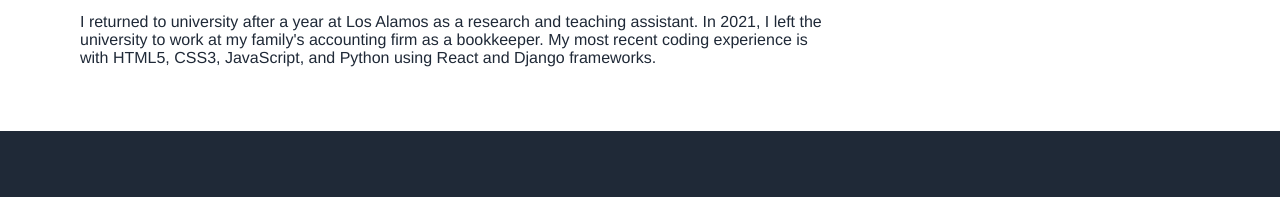
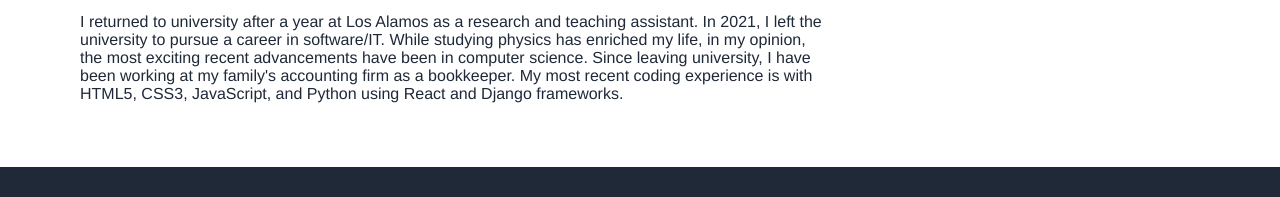
Before and after one commit to MichaelAlexanderBryant/personal-website, a website built with webpack: page dist/index.html in a window 1280 px wide. Shown: the part 1440-1637 px from the top of the page. Built offline with nearby package versions, Linux system fonts and the light colour scheme.

```diff
--- a/dist/index.html
+++ b/dist/index.html
@@ -70,8 +70,10 @@
             </div>
             <p>
                 I returned to university after a year at Los Alamos as a research and teaching assistant. In 2021, I left the
-                university to work at my family's accounting firm as a bookkeeper. My most recent coding experience is with
-                HTML5, CSS3, JavaScript, and Python using React and Django frameworks.
+                university to pursue a career in software/IT. While studying physics has enriched my life, in my opinion, the most
+                exciting recent advancements have been in computer science. Since leaving university, I have been working
+                at my family's accounting firm as a bookkeeper. My most recent coding experience is with HTML5, CSS3, JavaScript, and
+                Python using React and Django frameworks.
 
             </p>
         </div>
```
